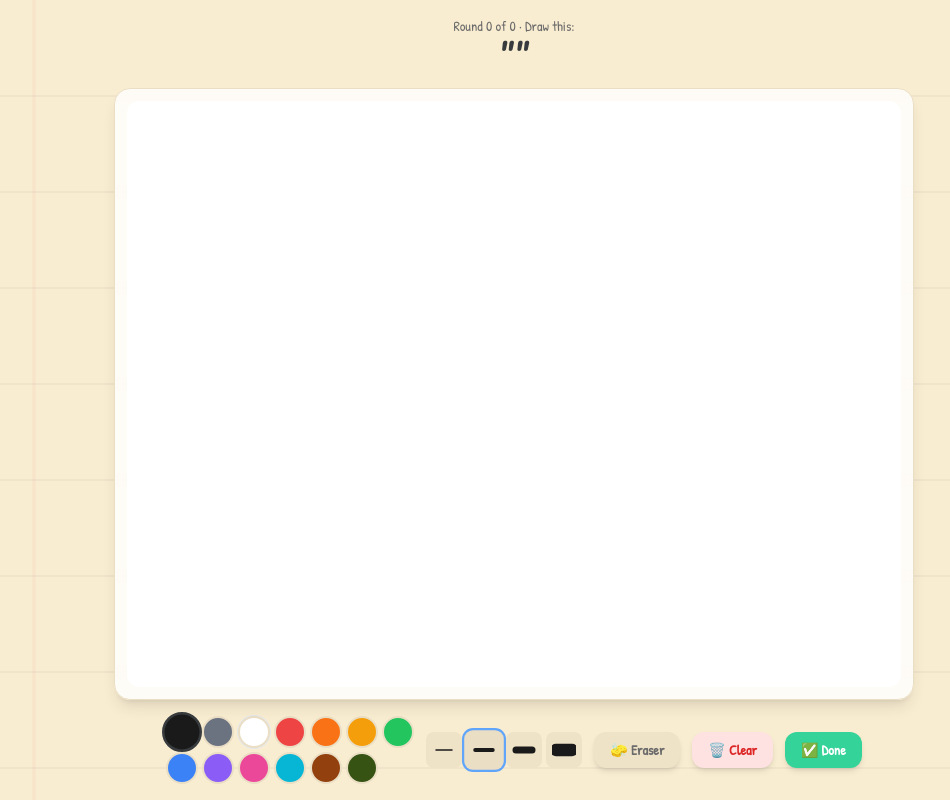
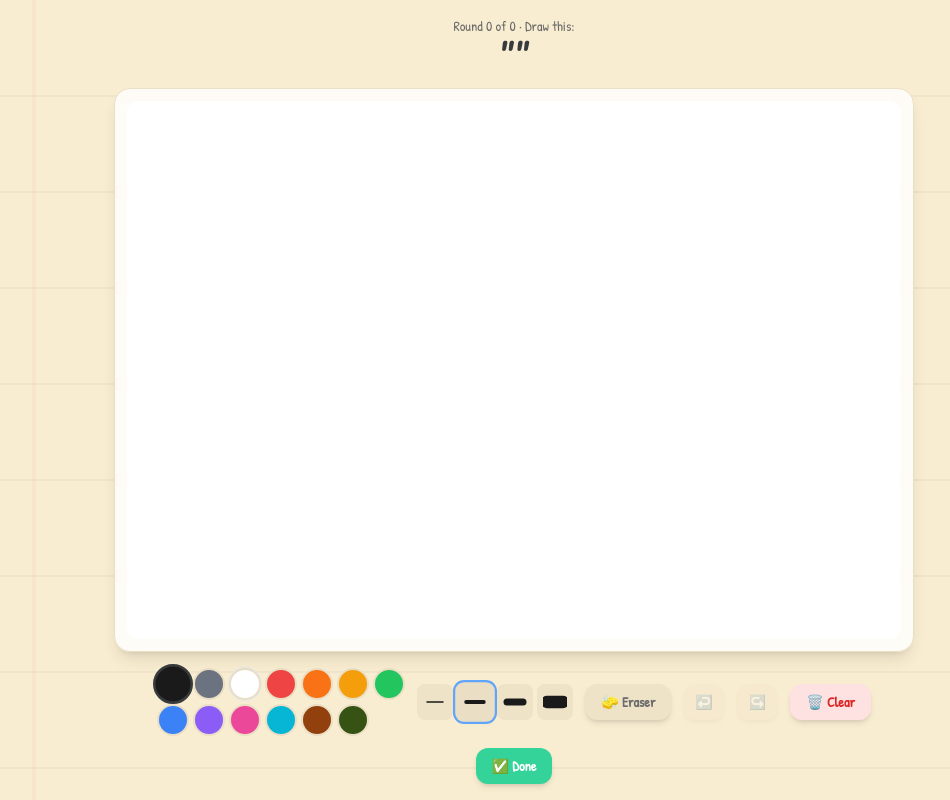
Before and after one commit to TheRoro/Drawly, a React (Vite) app in the folder client/: page /draw in a window 1280 px wide. Shown: the whole page, without its empty margins (126-1076 px from the left). Built offline with nearby package versions, Linux system fonts and the light colour scheme; no server answers; a web font is replaced by a local one.

Commit message:
Adding undo/redo

```diff
--- a/client/src/pages/DrawPhase.tsx
+++ b/client/src/pages/DrawPhase.tsx
@@ -22,6 +22,53 @@ export default function DrawPhase() {
   const [submitted, setSubmitted] = useState(hasSubmittedDrawing)
   const lastPos = useRef<{ x: number; y: number } | null>(null)
   const submittedRef = useRef(hasSubmittedDrawing)
+
+  // Stroke history for undo/redo
+  type Stroke = { points: { x: number; y: number }[]; color: string; size: number }
+  const strokesRef = useRef<Stroke[]>([])
+  const redoStackRef = useRef<Stroke[]>([])
+  const currentStrokeRef = useRef<Stroke | null>(null)
+  const [historyVersion, setHistoryVersion] = useState(0) // triggers re-render for button states
+  const canUndo = historyVersion >= 0 && strokesRef.current.length > 0
+  const canRedo = historyVersion >= 0 && redoStackRef.current.length > 0
+
+  const redrawCanvas = useCallback(() => {
+    const canvas = canvasRef.current
+    if (!canvas) return
+    const ctx = canvas.getContext('2d')!
+    ctx.fillStyle = '#ffffff'
+    ctx.fillRect(0, 0, canvas.width, canvas.height)
+
+    for (const stroke of strokesRef.current) {
+      if (stroke.points.length < 2) continue
+      ctx.beginPath()
+      ctx.strokeStyle = stroke.color
+      ctx.lineWidth = stroke.size
+      ctx.lineCap = 'round'
+      ctx.lineJoin = 'round'
+      ctx.moveTo(stroke.points[0].x, stroke.points[0].y)
+      for (let i = 1; i < stroke.points.length; i++) {
+        ctx.lineTo(stroke.points[i].x, stroke.points[i].y)
+      }
+      ctx.stroke()
+    }
+  }, [])
+
+  const undo = useCallback(() => {
+    if (strokesRef.current.length === 0) return
+    const stroke = strokesRef.current.pop()!
+    redoStackRef.current.push(stroke)
+    redrawCanvas()
+    setHistoryVersion(v => v + 1)
+  }, [redrawCanvas])
+
+  const redo = useCallback(() => {
+    if (redoStackRef.current.length === 0) return
+    const stroke = redoStackRef.current.pop()!
+    strokesRef.current.push(stroke)
+    redrawCanvas()
+    setHistoryVersion(v => v + 1)
+  }, [redrawCanvas])
 
   useEffect(() => {
     const canvas = canvasRef.current
@@ -91,28 +138,41 @@ export default function DrawPhase() {
 
   const startDraw = useCallback((e: React.MouseEvent | React.TouchEvent) => {
     setIsDrawing(true)
-    lastPos.current = getPos(e)
-  }, [getPos])
+    const pos = getPos(e)
+    lastPos.current = pos
+    currentStrokeRef.current = {
+      points: [pos],
+      color: isEraser ? '#ffffff' : color,
+      size: isEraser ? 20 : brushSize,
+    }
+  }, [getPos, isEraser, color, brushSize])
 
   const draw = useCallback((e: React.MouseEvent | React.TouchEvent) => {
-    if (!isDrawing || !lastPos.current) return
+    if (!isDrawing || !lastPos.current || !currentStrokeRef.current) return
     const canvas = canvasRef.current!
     const ctx = canvas.getContext('2d')!
     const pos = getPos(e)
 
     ctx.beginPath()
-    ctx.strokeStyle = isEraser ? '#ffffff' : color
-    ctx.lineWidth = isEraser ? 20 : brushSize
+    ctx.strokeStyle = currentStrokeRef.current.color
+    ctx.lineWidth = currentStrokeRef.current.size
     ctx.lineCap = 'round'
     ctx.lineJoin = 'round'
     ctx.moveTo(lastPos.current.x, lastPos.current.y)
     ctx.lineTo(pos.x, pos.y)
     ctx.stroke()
 
+    currentStrokeRef.current.points.push(pos)
     lastPos.current = pos
-  }, [isDrawing, color, brushSize, getPos])
+  }, [isDrawing, getPos])
 
   const stopDraw = useCallback(() => {
+    if (currentStrokeRef.current && currentStrokeRef.current.points.length >= 2) {
+      strokesRef.current.push(currentStrokeRef.current)
+      redoStackRef.current = [] // clear redo on new stroke
+      setHistoryVersion(v => v + 1)
+    }
+    currentStrokeRef.current = null
     setIsDrawing(false)
     lastPos.current = null
   }, [])
@@ -122,7 +182,26 @@ export default function DrawPhase() {
     const ctx = canvas.getContext('2d')!
     ctx.fillStyle = '#ffffff'
     ctx.fillRect(0, 0, canvas.width, canvas.height)
+    strokesRef.current = []
+    redoStackRef.current = []
+    setHistoryVersion(v => v + 1)
   }
+
+  // Keyboard shortcuts for undo/redo
+  useEffect(() => {
+    const handleKeyDown = (e: KeyboardEvent) => {
+      if (submitted) return
+      if ((e.ctrlKey || e.metaKey) && e.key === 'z' && !e.shiftKey) {
+        e.preventDefault()
+        undo()
+      } else if ((e.ctrlKey || e.metaKey) && (e.key === 'y' || (e.key === 'z' && e.shiftKey))) {
+        e.preventDefault()
+        redo()
+      }
+    }
+    window.addEventListener('keydown', handleKeyDown)
+    return () => window.removeEventListener('keydown', handleKeyDown)
+  }, [submitted, undo, redo])
 
   const handleSubmit = () => {
     if (submittedRef.current) return
@@ -216,6 +295,24 @@ export default function DrawPhase() {
           🧽 Eraser
         </button>
 
+        <button
+          className="btn text-sm px-3 py-2 bg-paper-200 text-ink-100 hover:bg-paper-300 disabled:opacity-30 disabled:cursor-not-allowed"
+          onClick={undo}
+          disabled={!canUndo}
+          title="Undo (Ctrl+Z)"
+        >
+          ↩️
+        </button>
+
+        <button
+          className="btn text-sm px-3 py-2 bg-paper-200 text-ink-100 hover:bg-paper-300 disabled:opacity-30 disabled:cursor-not-allowed"
+          onClick={redo}
+          disabled={!canRedo}
+          title="Redo (Ctrl+Y)"
+        >
+          ↪️
+        </button>
+
         <button className="btn text-sm bg-red-100 text-red-600 active:bg-red-200 px-4 py-2" onClick={clearCanvas}>
           🗑️ Clear
         </button>
```
